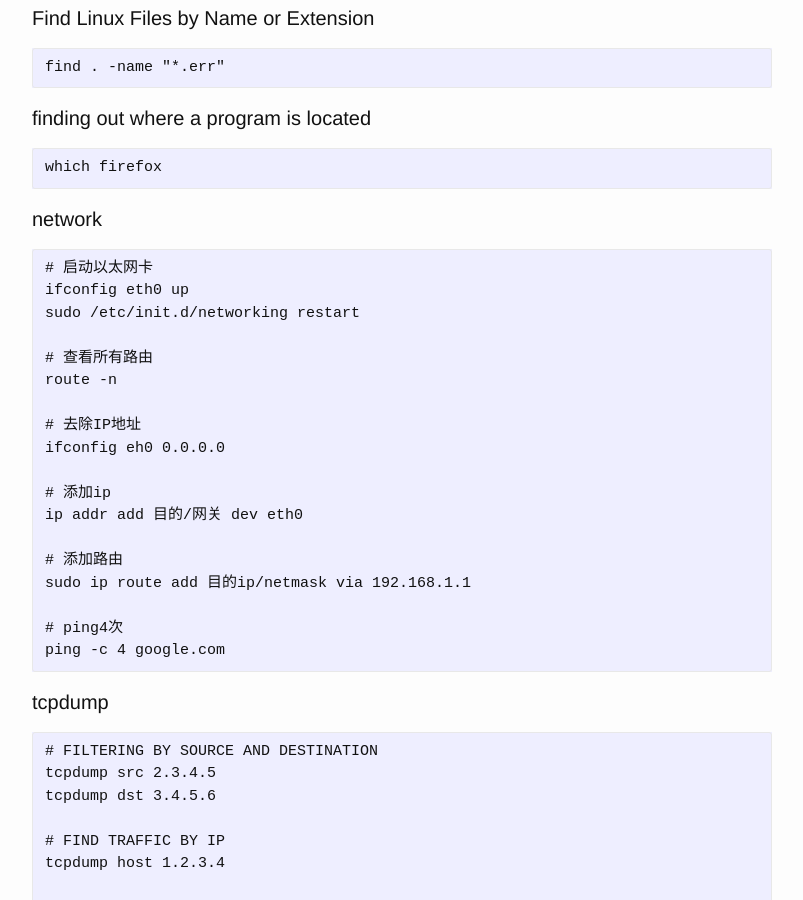
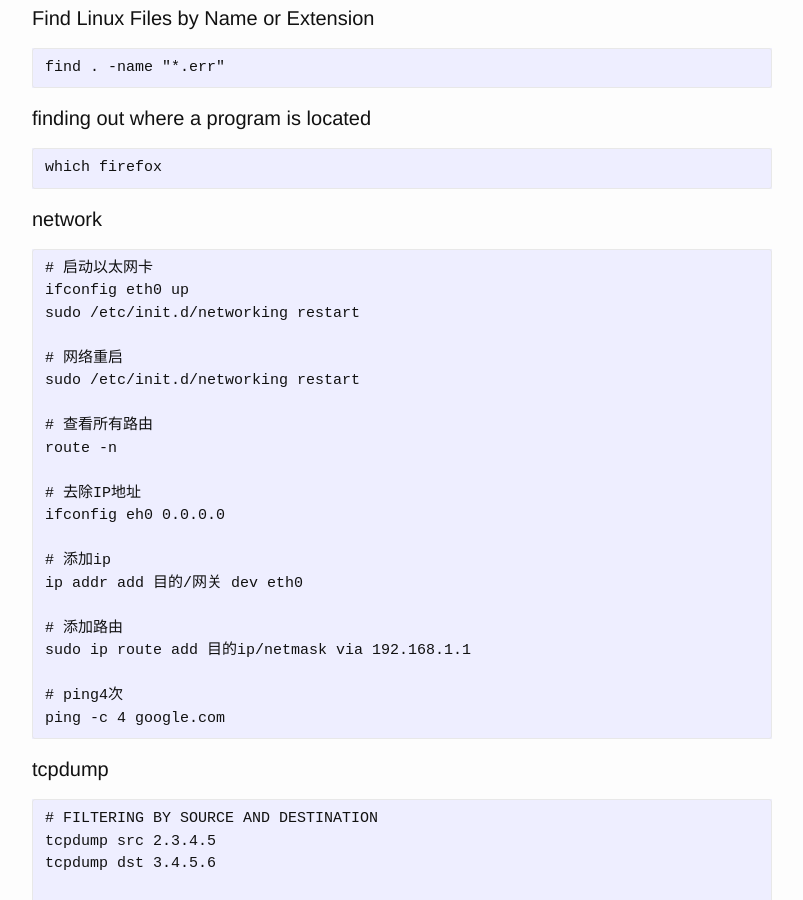
Before and after one commit to josephstalin117/josephstalin117.github.io, a Jekyll site: the page built from _posts/2016-04-04-linux.markdown, in a window 1280 px wide and 900 px high, scrolled down 2476 px. Shown: the whole window, without its empty margins (238-1041 px from the left). Built offline with Jekyll 4.4.1, drawn with Linux system fonts in a browser that asks for light colours.

Commit message:
edit overall title & add network reboot

````diff
--- a/_posts/2016-04-04-linux.markdown
+++ b/_posts/2016-04-04-linux.markdown
@@ -125,6 +125,9 @@ which firefox
 ```
 # 启动以太网卡
 ifconfig eth0 up
+sudo /etc/init.d/networking restart
+
+# 网络重启
 sudo /etc/init.d/networking restart
 
 # 查看所有路由
--- a/_posts/2018-11-12-overall.markdown
+++ b/_posts/2018-11-12-overall.markdown
@@ -1,6 +1,6 @@
 ---
 layout: post
-title:  "【转】系统的差距"
+title:  "[转]系统的差距"
 date:   2018-11-12 20:35:35 +0800
 categories: essay
 ---
````
